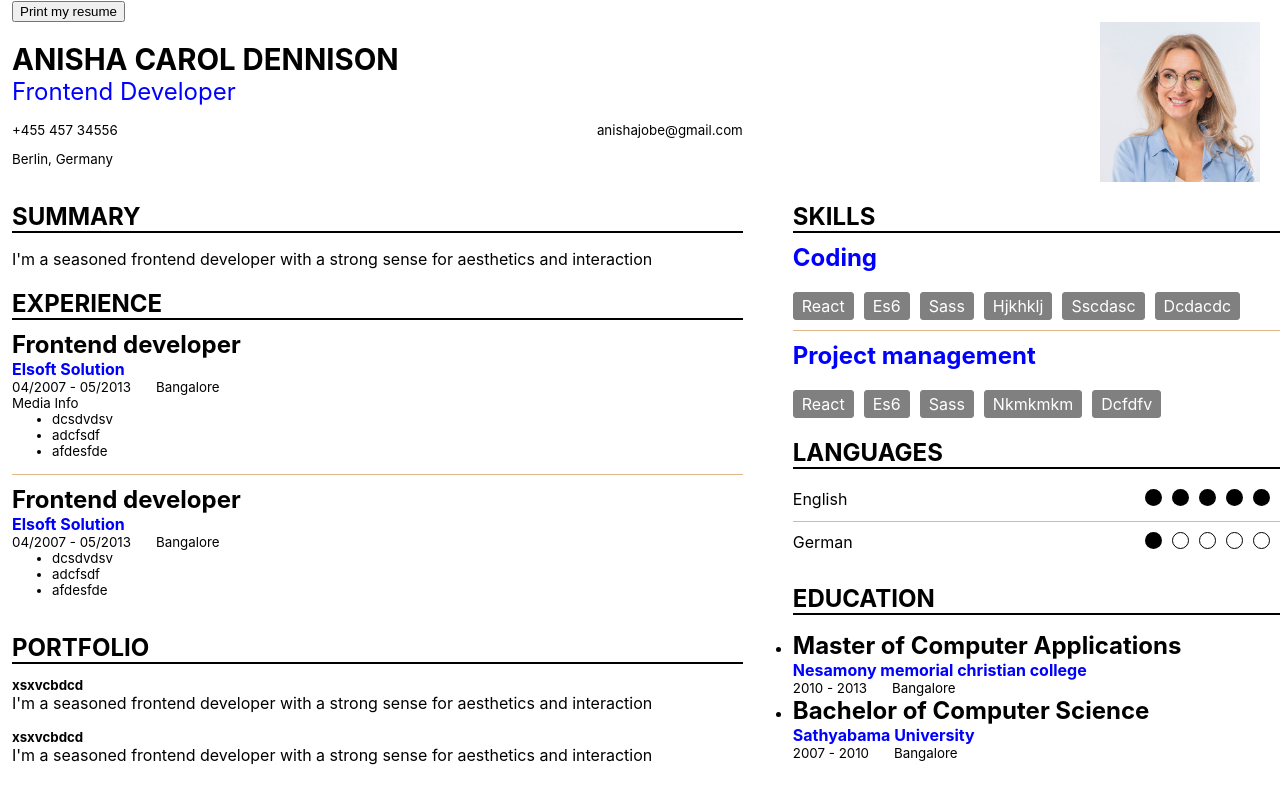
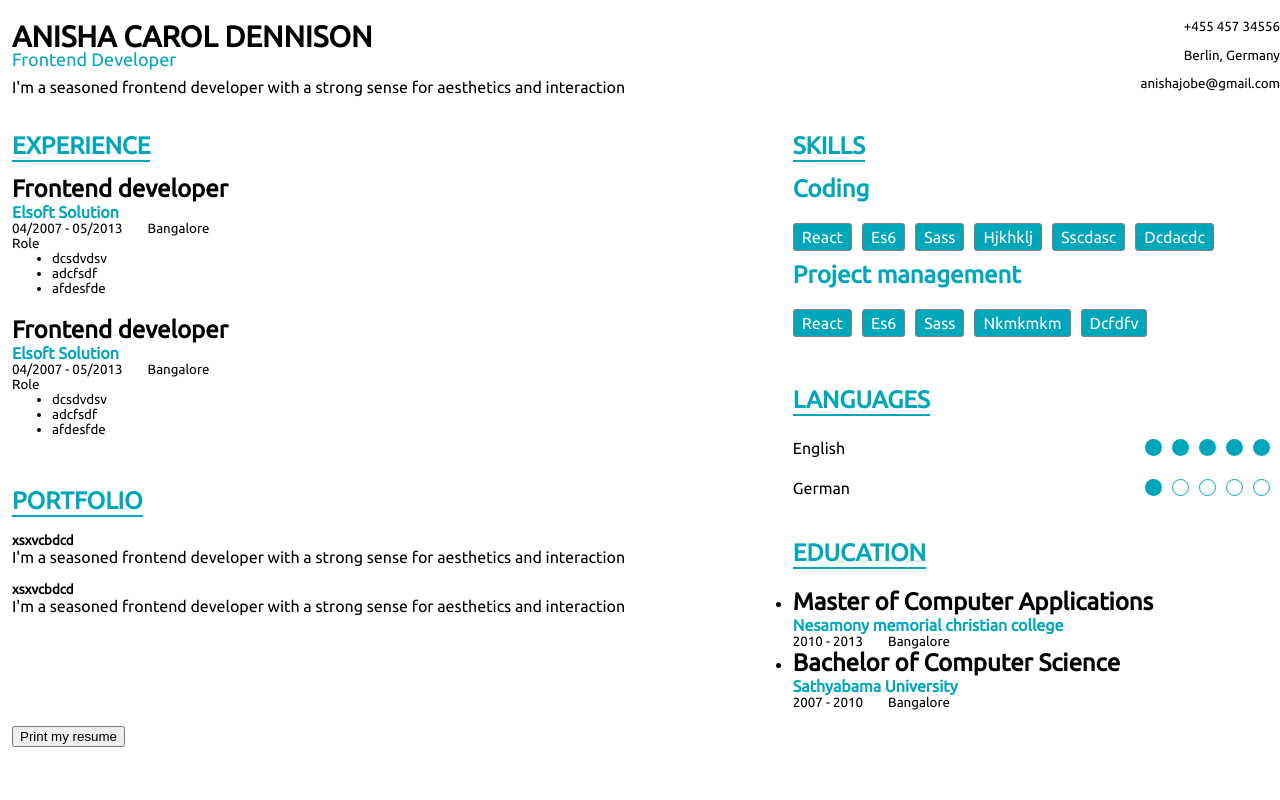
Before and after one commit to anishacarol/resume-generator, a React (Create React App) app: page / in a window 1280 px wide. Built offline with nearby package versions, Linux system fonts and the light colour scheme.

Commit message:
modify colors

```diff
--- a/public/index.html
+++ b/public/index.html
@@ -24,6 +24,10 @@
       work correctly both with client-side routing and a non-root public URL.
       Learn how to configure a non-root public URL by running `npm run build`.
     -->
+    <link
+      href="https://fonts.googleapis.com/css?family=Ubuntu&display=swap"
+      rel="stylesheet"
+    />
     <title>React App</title>
   </head>
   <body>
--- a/src/App.js
+++ b/src/App.js
@@ -3,7 +3,6 @@ import ReactToPrint from "react-to-print";
 import Header from "./components/Header/Header";
 import Experience from "./components/Experience/Experience";
 import Education from "./components/Education/Education";
-import Summary from "./components/Summary/Summary";
 import Skills from "./components/Skills/Skills";
 import { data } from "./data/data";
 import "./App.scss";
@@ -14,16 +13,11 @@ function App() {
   const componentRef = useRef();
   return (
     <div className="app-container">
-      <ReactToPrint
-        trigger={() => <button>Print my resume</button>}
-        content={() => componentRef.current}
-      ></ReactToPrint>
       <div ref={componentRef}>
         <div className="resume-container">
           <Header {...data.aboutMe} />
           <main className="data-container">
             <aside className="left-aside">
-              <Summary summary={data.aboutMe.summary} />
               <Experience experiences={data.experiences} />
               <Portfolio portfolio={data.portfolio} />
             </aside>
@@ -35,6 +29,10 @@ function App() {
           </main>
         </div>
       </div>
+      <ReactToPrint
+        trigger={() => <button>Print my resume</button>}
+        content={() => componentRef.current}
+      ></ReactToPrint>
     </div>
   );
 }
--- a/src/App.scss
+++ b/src/App.scss
@@ -18,6 +18,8 @@
 
 .header-container {
   display: flex;
+  justify-content: space-between;
+  align-items: center;
 }
 .img-container {
   flex: 1;
@@ -36,16 +38,26 @@
     font-size: 22pt;
   }
   p {
-    color: blue;
-    font-size: 18pt;
     margin-top: 0;
-    margin-bottom: 10px;
+  }
+}
+.designation {
+  line-height: 10px;
+  color: rgb(0, 167, 187);
+  font-size: 18px;
+  margin-bottom: 14px;
+}
+.summary-wrapper {
+  p {
+    color: black;
+    font-size: 16px;
   }
 }
 
 .icon-info {
   display: flex;
   margin: 0;
+  justify-content: flex-end;
 }
 .left-aside {
   flex: 1.5;
@@ -62,20 +74,23 @@
 }
 .contact-info {
   display: flex;
-  justify-content: space-between;
+  flex-direction: column;
   line-height: 2px;
   font-size: 10pt;
 }
 .heading-container {
+  display: inline-block;
   h2 {
     margin-bottom: 0;
+    color: rgb(0, 167, 187);
   }
   hr {
-    border: 1.5px solid #000;
+    border: 1.2px solid rgb(0, 167, 187);
     margin-top: 0;
     margin-bottom: 0;
   }
 }
+
 .innerData-container {
   h3 {
     font-size: 18pt;
@@ -86,7 +101,7 @@
     font-size: 12pt;
     margin-bottom: 0;
     margin-top: 0;
-    color: blue;
+    color: rgb(0, 167, 187);
   }
   p {
     margin-bottom: 0;
@@ -115,30 +130,22 @@
   padding-left: 0;
   > li {
     display: flex;
-    border-bottom: 1px solid burlywood;
-    margin-bottom: 10px;
-  }
-
-  li:last-child {
-    border: none;
+    margin-bottom: 5px;
   }
 }
 .education-container,
 .skills-container {
   padding-left: 0;
 }
+.skills-wrapper {
+  margin-bottom: 30px;
+}
 .skills-container {
   margin-top: 0;
   list-style: none;
   h4 {
     font-size: 18pt;
-    color: blue;
-  }
-  li {
-    border-bottom: 1px solid burlywood;
-  }
-  li:last-child {
-    border: none;
+    color: rgb(0, 167, 187);
   }
 }
 .skill-container {
@@ -157,7 +164,7 @@
   }
 }
 .skill-item {
-  background-color: grey;
+  background-color: rgb(0, 167, 187);
   margin-top: 10px;
   border: 1px solid gray;
   margin-right: 10px;
@@ -184,10 +191,6 @@
   > div {
     margin-bottom: 10px;
     padding-bottom: 12px;
-    border-bottom: 1px solid burlywood;
-  }
-  div:last-child {
-    border-bottom: none;
   }
 }
 .portfolio-wrapper {
--- a/src/components/ContentTitle/ContentTitle.js
+++ b/src/components/ContentTitle/ContentTitle.js
@@ -1,12 +1,12 @@
 import React from "react";
 
-const Heading = ({ headingData }) => {
+const ContentTitle = ({ headingData }) => {
   return (
-    <div className="heading-container">
+    <span className="heading-container">
       <h2>{headingData}</h2>
       <hr></hr>
-    </div>
+    </span>
   );
 };
 
-export default Heading;
+export default ContentTitle;
--- a/src/components/Header/Header.js
+++ b/src/components/Header/Header.js
@@ -1,5 +1,6 @@
 import React from "react";
 import IconText from "../IconText/IconText";
+import Summary from "../Summary/Summary";
 
 const Header = ({
   contactNo,
@@ -7,38 +8,38 @@ const Header = ({
   designation,
   location,
   email,
-  profileImgUrl
+  summary
+  // profileImgUrl
 }) => {
   return (
     <div className="header-container">
-      <div className="headerText-container">
+      {/* <div className="headerText-container"> */}
       <div className="name-designation-container">
         <div className="name-container">
           <h1>{name}</h1>
         </div>
         <div>
-            <p>{designation}</p>
+          <p className="designation">{designation}</p>
         </div>
+        <Summary summary={summary} />
       </div>
       <div className="contact-info">
-          <div className="contactInfo-left">
+        {/* <div className="contactInfo-left"> */}
         <div>
           <IconText iconUrl={null} text={contactNo} />
         </div>
         <div>
           <IconText iconUrl={null} text={location} />
         </div>
-          </div>
-          <div className="contactInfo-right">
         <div>
           <IconText iconUrl={null} text={email} />
         </div>
+        {/* </div> */}
+        {/* <div className="contactInfo-right">
+
+          </div> */}
       </div>
-        </div>
-      </div>
-      <div className="img-container">
-        <img className="person-img" src={profileImgUrl} alt="person"></img>
-      </div>
+      {/* </div> */}
     </div>
   );
 };
--- a/src/components/Languages/Language/Language.js
+++ b/src/components/Languages/Language/Language.js
@@ -10,14 +10,17 @@ const Language = ({ title, level }) => (
             return (
               <div
                 className="language"
-                style={{ backgroundColor: "black" }}
+                style={{ backgroundColor: "rgb(0, 167, 187)" }}
               ></div>
             );
           }
           return (
             <div
               className="language"
-              style={{ backgroundColor: "white", border: "1px solid black" }}
+              style={{
+                backgroundColor: "white",
+                border: "1px solid rgb(0, 167, 187)"
+              }}
             ></div>
           );
         })}
--- a/src/components/Skills/Skills.js
+++ b/src/components/Skills/Skills.js
@@ -4,7 +4,7 @@ import ContentTitle from "../ContentTitle/ContentTitle";
 
 const Skills = ({ skills }) => {
   return (
-    <section>
+    <section className="skills-wrapper">
       <ContentTitle headingData="SKILLS" />
 
       <ul className="skills-container">
--- a/src/components/Summary/Summary.js
+++ b/src/components/Summary/Summary.js
@@ -1,13 +1,9 @@
 import React from "react";
-import ContentTitle from "../ContentTitle/ContentTitle";
 
 const Summary = ({ summary }) => {
   return (
-    <section>
-      <ContentTitle headingData="SUMMARY" />
-      <div>
-        <p>{summary}</p>
-      </div>
+    <section className="summary-wrapper">
+      <p>{summary}</p>
     </section>
   );
 };
--- a/src/data/data.js
+++ b/src/data/data.js
@@ -17,7 +17,7 @@ export const data = {
       companyName: "Elsoft Solution",
       date: "04/2007 - 05/2013",
       location: "Bangalore",
-      subheading: "Media Info",
+      subheading: "Role",
       roles: ["dcsdvdsv", "adcfsdf", "afdesfde"]
     },
 
@@ -26,19 +26,9 @@ export const data = {
       companyName: "Elsoft Solution",
       date: "04/2007 - 05/2013",
       location: "Bangalore",
-
-      // subheading: "",
+      subheading: "Role",
       roles: ["dcsdvdsv", "adcfsdf", "afdesfde"]
     }
-    // {
-    //   designation: "Frontend developer",
-    //   companyName: "Elsoft Solution",
-    //   date: "04/2007 - 05/2013",
-    //   location: "Bangalore",
-
-    //   subheading: "Media Info",
-    //   roles: ["dcsdvdsv", "adcfsdf", "afdesfde"]
-    // }
   ],
   educations: [
     {
--- a/src/index.css
+++ b/src/index.css
@@ -1,13 +1,14 @@
 body {
   margin: 0;
-  font-family: -apple-system, BlinkMacSystemFont, 'Segoe UI', 'Roboto', 'Oxygen',
-    'Ubuntu', 'Cantarell', 'Fira Sans', 'Droid Sans', 'Helvetica Neue',
-    sans-serif;
+  /* font-family: -apple-system, BlinkMacSystemFont, "Segoe UI", "Roboto", "Oxygen",
+    "Ubuntu", "Cantarell", "Fira Sans", "Droid Sans", "Helvetica Neue",
+    sans-serif; */
+  font-family: "Ubuntu", sans-serif;
   -webkit-font-smoothing: antialiased;
   -moz-osx-font-smoothing: grayscale;
 }
 
 code {
-  font-family: source-code-pro, Menlo, Monaco, Consolas, 'Courier New',
+  font-family: source-code-pro, Menlo, Monaco, Consolas, "Courier New",
     monospace;
 }
```
Also changed, not shown: src/index.js (+6 -6 lines). Lines whose indentation alone changed are shown as unchanged.
